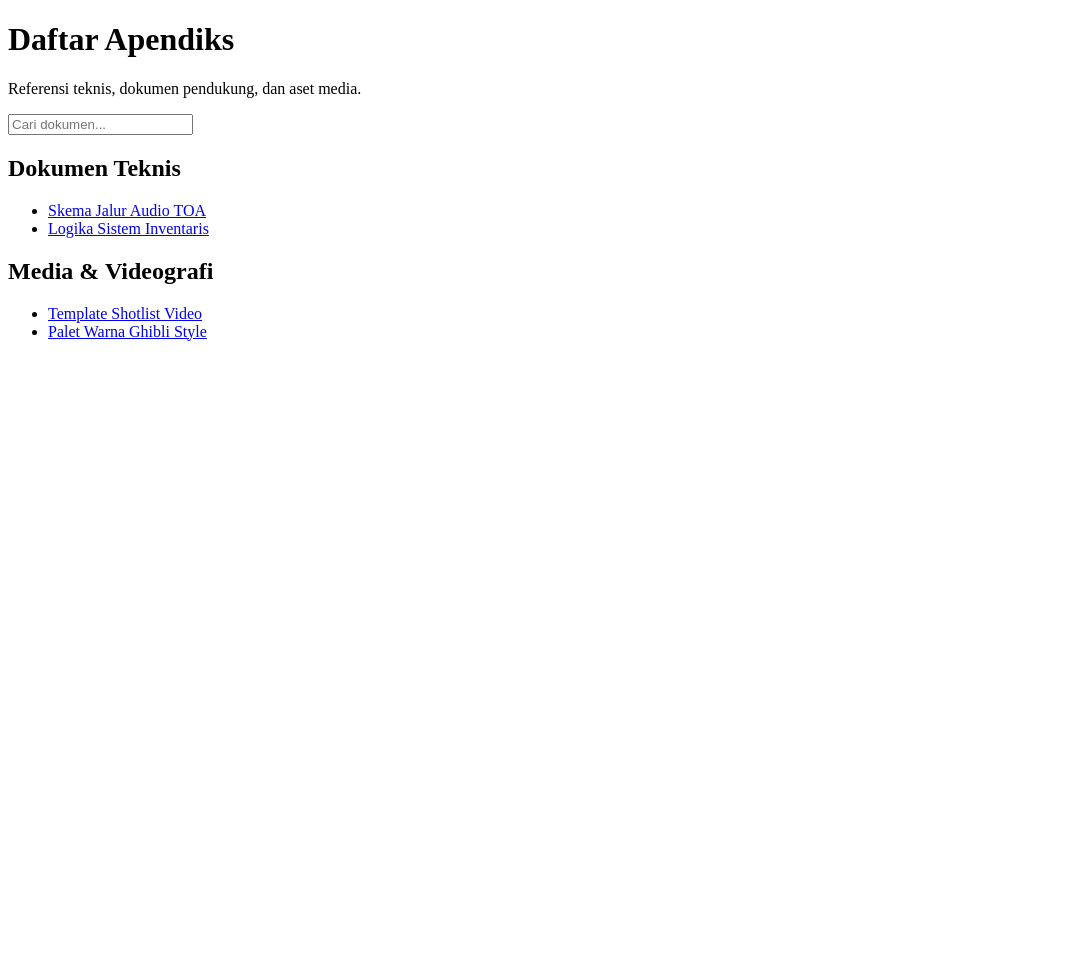
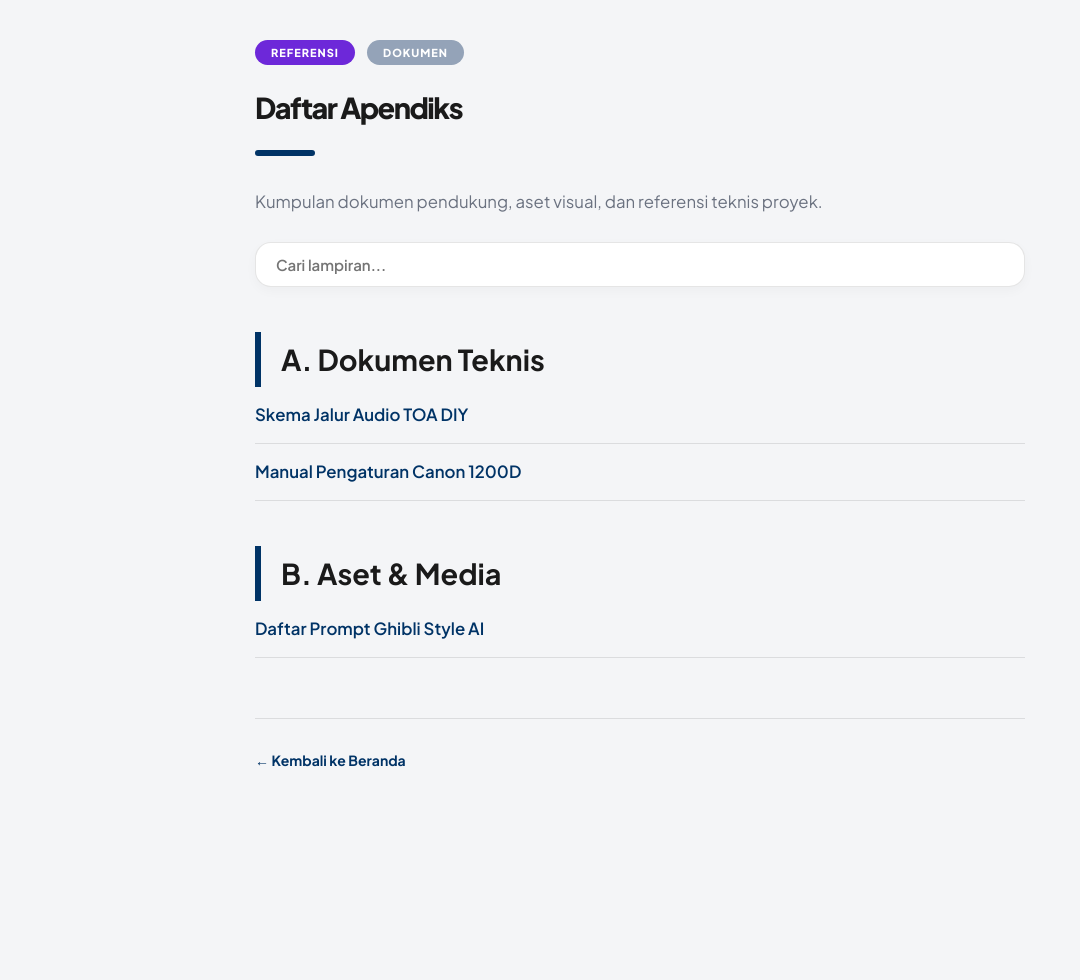
Before and after one commit to av-smg/technicalguidelines, a Jekyll site: the page apendiks/index.html, which Jekyll copies as it is, in a window 1280 px wide. Shown: the whole page, without its empty margins (0-1080 px from the left). Built offline with Jekyll 4.4.1, drawn with Linux system fonts in a browser that asks for light colours; before the commit the page ends 900 px from its top, so only the background shows below that.

Commit message:
Update index.html

```diff
--- a/apendiks/index.html
+++ b/apendiks/index.html
@@ -4,56 +4,64 @@
     <meta charset="UTF-8">
     <meta name="viewport" content="width=device-width, initial-scale=1.0">
     <title>Apendiks | Daftar Lampiran</title>
-    <link rel="stylesheet" href="./style.css">
+    <link rel="stylesheet" href="../style.css">
 </head>
-<body>
+<body class="light-mode"> <div class="article-master-container">
+        <article class="article-content-card">
 
-    <div class="main-wrapper">
-        <header class="page-header">
-            <h1>Daftar Apendiks</h1>
-            <p>Referensi teknis, dokumen pendukung, dan aset media.</p>
-            <input type="text" id="appendixSearch" placeholder="Cari dokumen..." onkeyup="searchFunction()">
-        </header>
-
-        <section class="appendix-content">
-            <div class="category">
-                <h2>Dokumen Teknis</h2>
-                <ul class="list-items">
-                    <li><a href="docs/skema-audio.pdf">Skema Jalur Audio TOA</a></li>
-                    <li><a href="docs/inventory-logic.md">Logika Sistem Inventaris</a></li>
-                </ul>
+            <div class="article-tags-row">
+                <span class="badge-pill badge-podium">Referensi</span>
+                <span class="badge-pill badge-it">Dokumen</span>
             </div>
 
-            <div class="category">
-                <h2>Media & Videografi</h2>
-                <ul class="list-items">
-                    <li><a href="assets/shotlist-template.xlsx">Template Shotlist Video</a></li>
-                    <li><a href="assets/ghibli-color-palette.pdf">Palet Warna Ghibli Style</a></li>
-                </ul>
+            <h1 class="article-main-title">Daftar Apendiks</h1>
+            <div class="article-title-line"></div>
+
+            <div class="article-main-body">
+                <p>Kumpulan dokumen pendukung, aset visual, dan referensi teknis proyek.</p>
+
+                <div class="search-box" style="margin-bottom: 30px;">
+                    <input type="text" id="missionSearch" placeholder="Cari lampiran..." onkeyup="filterAppendix()">
+                </div>
+
+                <div id="appendixContainer">
+                    <section class="appendix-group">
+                        <h2>A. Dokumen Teknis</h2>
+                        <ul class="list-items" style="list-style: none; padding: 0;">
+                            <li style="padding: 12px 0; border-bottom: 1px solid var(--border-color);">
+                                <a href="docs/skema-audio.pdf" style="color: var(--primary-blue); text-decoration: none; font-weight: 600;">Skema Jalur Audio TOA DIY</a>
+                            </li>
+                            <li style="padding: 12px 0; border-bottom: 1px solid var(--border-color);">
+                                <a href="docs/manual-camera.pdf" style="color: var(--primary-blue); text-decoration: none; font-weight: 600;">Manual Pengaturan Canon 1200D</a>
+                            </li>
+                        </ul>
+                    </section>
+
+                    <section class="appendix-group" style="margin-top: 40px;">
+                        <h2>B. Aset & Media</h2>
+                        <ul class="list-items" style="list-style: none; padding: 0;">
+                            <li style="padding: 12px 0; border-bottom: 1px solid var(--border-color);">
+                                <a href="assets/ghibli-prompts.txt" style="color: var(--primary-blue); text-decoration: none; font-weight: 600;">Daftar Prompt Ghibli Style AI</a>
+                            </li>
+                        </ul>
+                    </section>
+                </div>
             </div>
-        </section>
+
+            <div class="article-bottom-footer">
+                <a href="index.html" class="btn-back">← Kembali ke Beranda</a>
+            </div>
+        </article>
     </div>
 
     <script>
-        function searchFunction() {
-            let input = document.getElementById('appendixSearch').value.toLowerCase();
-            let categories = document.querySelectorAll('.category');
+        function filterAppendix() {
+            let input = document.getElementById('missionSearch').value.toLowerCase();
+            let items = document.querySelectorAll('.list-items li');
 
-            categories.forEach(cat => {
-                let items = cat.querySelectorAll('li');
-                let hasVisibleItem = false;
-
-                items.forEach(item => {
-                    let text = item.textContent.toLowerCase();
-                    if (text.includes(input)) {
-                        item.style.display = "";
-                        hasVisibleItem = true;
-                    } else {
-                        item.style.display = "none";
-                    }
-                });
-                // Sembunyikan judul kategori jika tidak ada isi yang cocok
-                cat.style.display = hasVisibleItem ? "" : "none";
+            items.forEach(item => {
+                let text = item.textContent.toLowerCase();
+                item.style.display = text.includes(input) ? "" : "none";
             });
         }
     </script>
```
